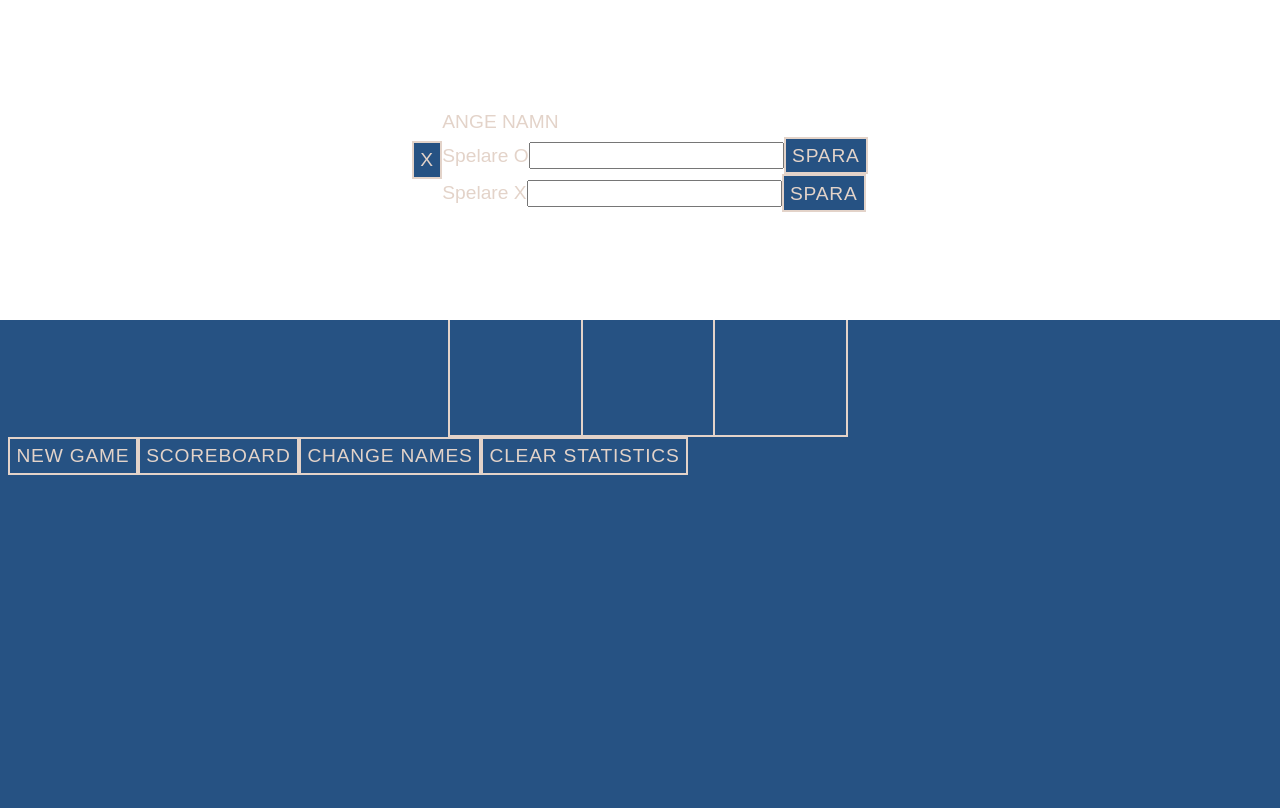
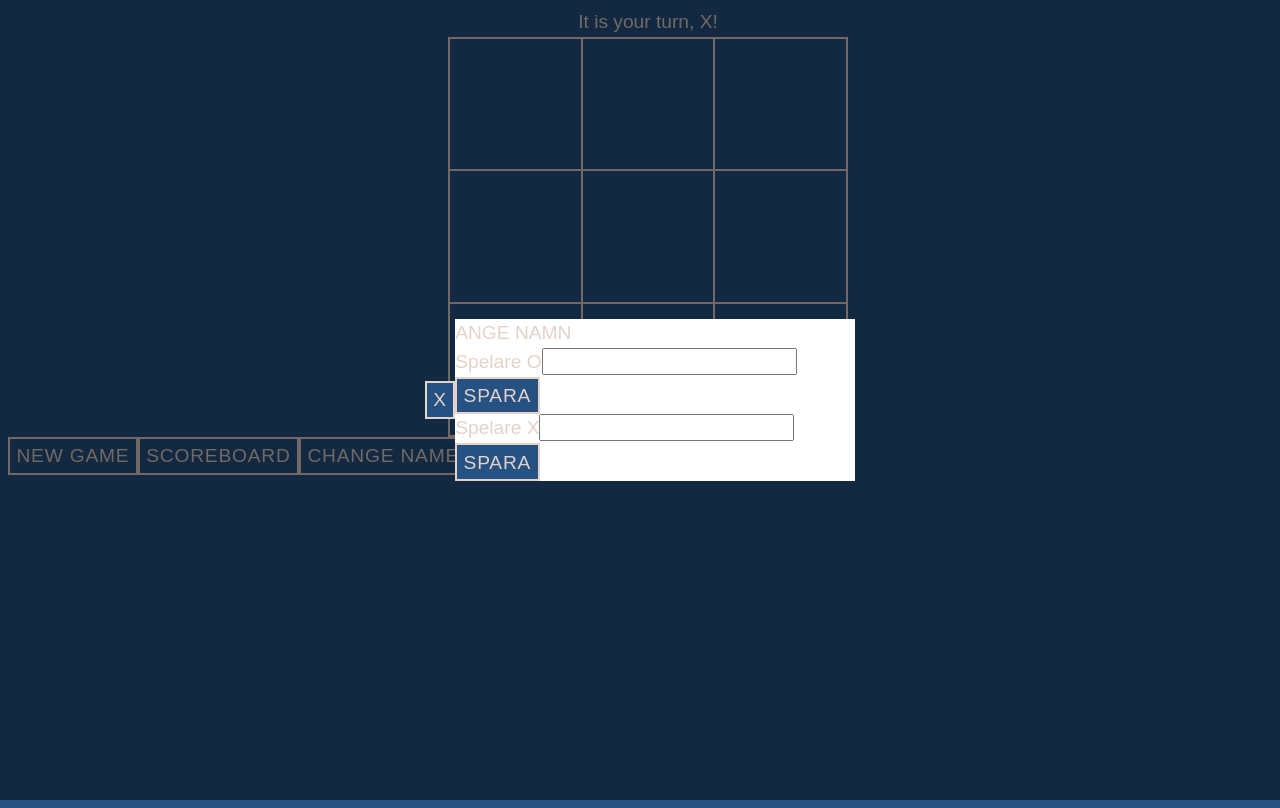
Before and after one commit to Medieinstitutet/vue-tic-tac-toe-nickenickenicke, a Vue app: page / in a window 1280 px wide. Built offline with nearby package versions, Linux system fonts and the light colour scheme; a web font is replaced by a local one.

Commit message:
:art: More modal work

```diff
--- a/src/components/ClearStatistics.vue
+++ b/src/components/ClearStatistics.vue
@@ -6,7 +6,7 @@ defineEmits<{
 </script>
 
 <template>
-  <aside>
+  <section class="modal__inner-container">
     <p>
       Are you sure you want to clear the statistics? This will start a new
       round.
@@ -17,7 +17,7 @@ defineEmits<{
     <button @click.prevent="$emit('handleClearStatisticsToggle')" type="button">
       No
     </button>
-  </aside>
+  </section>
 </template>
 
 <style scoped></style>
--- a/src/components/NameEntry.vue
+++ b/src/components/NameEntry.vue
@@ -16,7 +16,7 @@ const handleNameChange = (name: string, i: number) => {
 </script>
 
 <template>
-  <section>
+  <section class="modal__inner-container">
     ANGE NAMN
     <NameInput
       v-for="(player, i) in players"
--- a/src/components/Scoreboard.vue
+++ b/src/components/Scoreboard.vue
@@ -7,7 +7,7 @@ defineProps<{
 </script>
 
 <template>
-  <section>
+  <section class="modal__inner-container">
     SCOREBOARD
     <table>
       <thead>
--- a/src/style.css
+++ b/src/style.css
@@ -129,9 +129,14 @@ button:hover {
   top: 0;
   left: 0;
   width: 100%;
-  height: 40%;
+  height: 100%;
   display: flex;
   align-items: center;
   justify-content: center;
+  background-color: rgb(0, 0, 0, 0.5);
+}
+
+.modal__inner-container {
   background-color: white;
+  width: clamp(400px, 400px, 100vw);
 }
```
